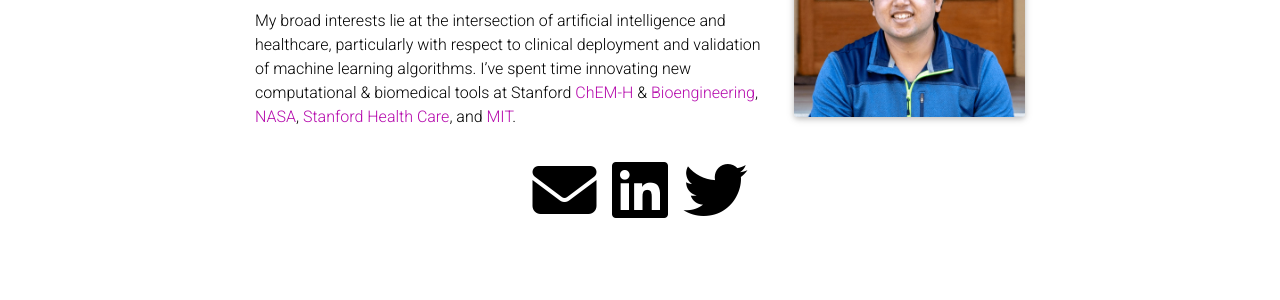
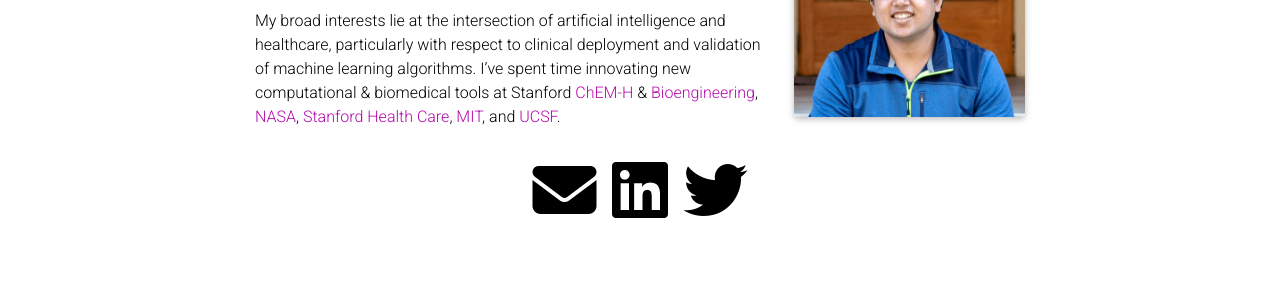
Before and after one commit to advaitapatil/advaitapatil.github.io, a Jekyll site: the page built from _pages/about.md, in a window 1280 px wide. Shown: the part 248-548 px from the top of the page. Built offline with Jekyll 4.4.1, drawn with Linux system fonts in a browser that asks for light colours; comment, search, counter and statistics services are not loaded; a style sheet for code colours, icons or effects is not loaded.

Commit message:
v2_edited

```diff
--- a/_pages/about.md
+++ b/_pages/about.md
@@ -18,7 +18,7 @@
 
 I am a medical student at [Harvard Medical School](https://hms.harvard.edu/). I previously studied at [Stanford University](https://cs.stanford.edu/), where I received an MS in Computer Science (AI track) and bachelor’s degrees in Computer Science and Biology.
 
-My broad interests lie at the intersection of artificial intelligence and healthcare, particularly with respect to clinical deployment and validation of machine learning algorithms. I’ve spent time innovating new computational & biomedical tools at Stanford [ChEM-H](https://chemh.stanford.edu/) & [Bioengineering](https://bioengineering.stanford.edu/), [NASA](https://www.nasa.gov/ames/spacescience-and-astrobiology), [Stanford Health Care](https://med.stanford.edu/gensurg.html), and [MIT](https://cheme.mit.edu/).
+My broad interests lie at the intersection of artificial intelligence and healthcare, particularly with respect to clinical deployment and validation of machine learning algorithms. I’ve spent time innovating new computational & biomedical tools at Stanford [ChEM-H](https://chemh.stanford.edu/) & [Bioengineering](https://bioengineering.stanford.edu/), [NASA](https://www.nasa.gov/ames/spacescience-and-astrobiology), [Stanford Health Care](https://med.stanford.edu/gensurg.html), [MIT](https://cheme.mit.edu/), and [UCSF](https://bts.ucsf.edu/).
 
 
 <!-- Write your biography here. Tell the world about yourself. Link to your favorite [subreddit](http://reddit.com). You can put a picture in, too. The code is already in, just name your picture `prof_pic.jpg` and put it in the `img/` folder.
```
